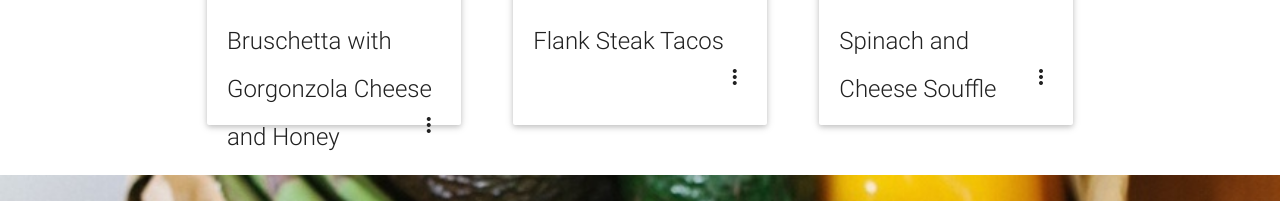
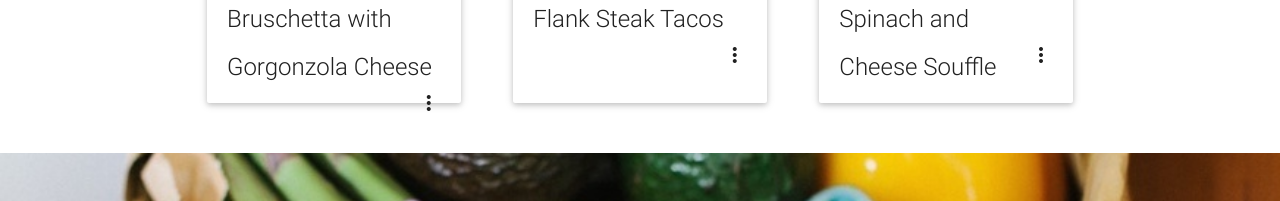
Before and after one commit to DukeGallo/PantryParty, a website: page index.html in a window 1280 px wide. Shown: the part 1740-1941 px from the top of the page. Drawn offline with nearby package versions, Linux system fonts and the light colour scheme.

Commit message:
fixed up styling, boxes not working.

```diff
--- a/index.html
+++ b/index.html
@@ -4,7 +4,7 @@
   <meta http-equiv="Content-Type" content="text/html; charset=UTF-8">
   <meta name="viewport" content="width=device-width, initial-scale=1, maximum-scale=1.0, user-scalable=no">
   <title>The Pantry Party</title>
-onion  <link href="https://fonts.googleapis.com/icon?family=Material+Icons" rel="stylesheet">
+ <link href="https://fonts.googleapis.com/icon?family=Material+Icons" rel="stylesheet">
   <link href="css/materialize.css" type="text/css" rel="stylesheet" media="screen,projection">
   <link href="css/style.css" type="text/css" rel="stylesheet" media="screen,projection">
 </head>
@@ -175,7 +175,7 @@ onion  <link href="https://fonts.googleapis.com/icon?family=Material+Icons" rel=
                       <img class="activator" src="http://photos.bigoven.com/recipe/hero/bruschetta-with-gorgonzola-cheese-a-5.jpg">
                     </div>
                     <div class="card-content" id="recipe-4-outside">
-                      <span class="card-title activator grey-text text-darken-4">Bruschetta with Gorgonzola Cheese and Honey<i class="material-icons right">more_vert</i></span>
+                      <span class="card-title activator grey-text text-darken-4">Bruschetta with Gorgonzola Cheese<i class="material-icons right">more_vert</i></span>
                     </div>
                     <div class="card-reveal" id="recipe-4-inside">
                       <span class="card-title grey-text text-darken-4">Bruschetta with Gorgonzola Cheese and Honey<i class="material-icons right">close</i></span>
```
